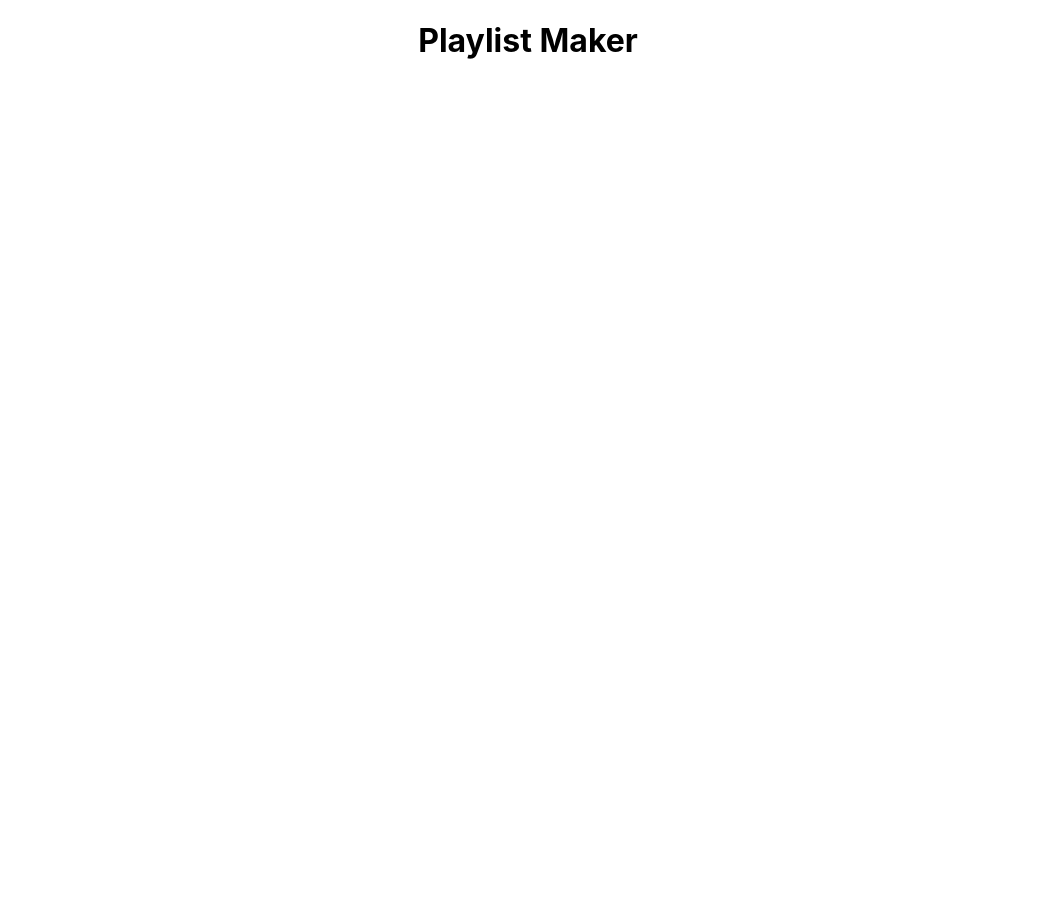
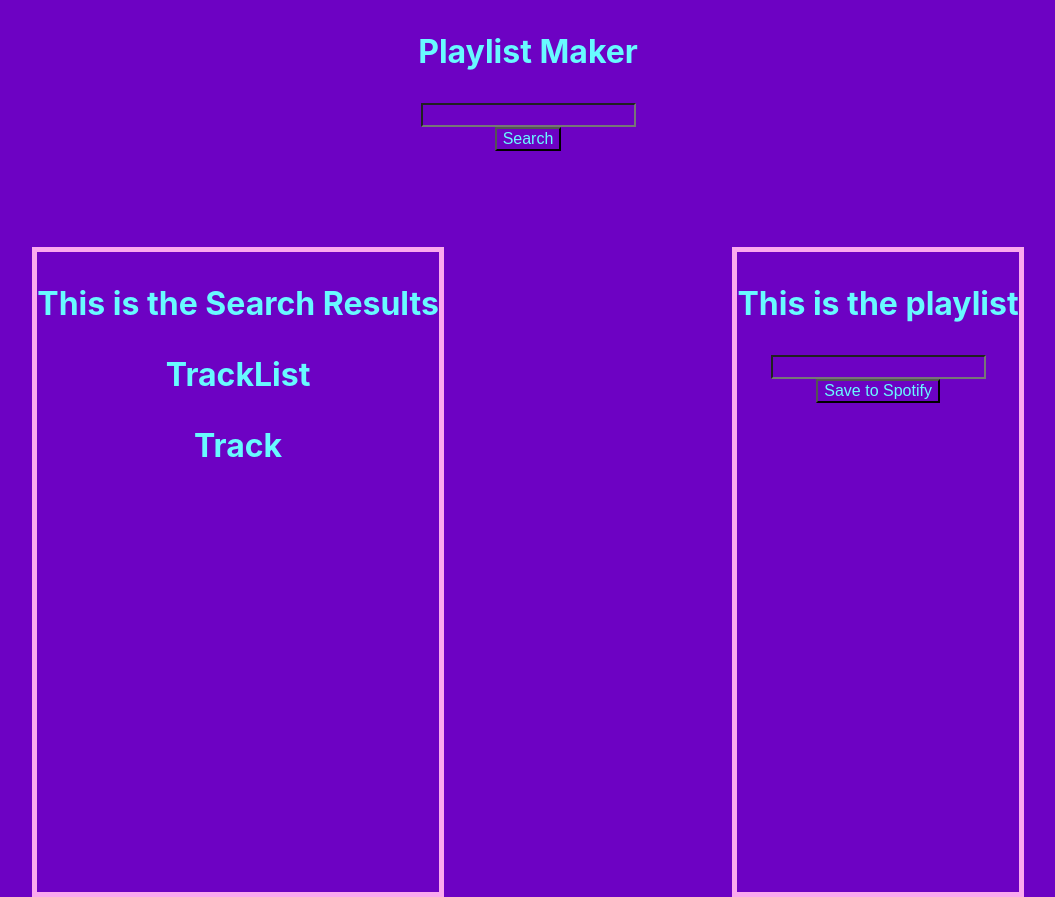
Before and after one commit to BrayanCordero/GrooveGenie, a React (Create React App) app: page / in a window 1280 px wide. Shown: the whole page, without its empty margins (112-1167 px from the left). Before the commit the page ends 800 px from the top, so only its background shows below. Built offline with nearby package versions, Linux system fonts and the light colour scheme.

Commit message:
added basic css, created modules, and connected the components

```diff
--- a/src/App.css
+++ b/src/App.css
@@ -1,38 +1,24 @@
+*{
+  background-color: #6d02c3;
+  color:#68faff;
+  font-size: 1rem;
+}
+
 .App {
   text-align: center;
+  display: flex;
+  flex-direction: column;
+  width: auto;
 }
 
-.App-logo {
-  height: 40vmin;
-  pointer-events: none;
+.App h1{
+  font-size: 2rem;
+  margin: 2rem auto;
 }
 
-@media (prefers-reduced-motion: no-preference) {
-  .App-logo {
-    animation: App-logo-spin infinite 20s linear;
-  }
+#result-playlist-container{
+  margin-top: 6rem;
+  display: flex;
+  flex-direction: row;
+  justify-content: space-around;
 }
-
-.App-header {
-  background-color: #282c34;
-  min-height: 100vh;
-  display: flex;
-  flex-direction: column;
-  align-items: center;
-  justify-content: center;
-  font-size: calc(10px + 2vmin);
-  color: white;
-}
-
-.App-link {
-  color: #61dafb;
-}
-
-@keyframes App-logo-spin {
-  from {
-    transform: rotate(0deg);
-  }
-  to {
-    transform: rotate(360deg);
-  }
-}
--- a/src/App.js
+++ b/src/App.js
@@ -1,9 +1,23 @@
 import './App.css';
+import styles from "./Styles/SearchResults.module.css"
+import React from "react";
+import SearchBar from "./Components/SearchBar";
+import SearchResults from './Components/SearchResults';
+import Playlist from './Components/Playlist';
 
 function App() {
   return (
     <div className="App">
       <h1>Playlist Maker</h1>
+      <SearchBar />
+      <div id="result-playlist-container">
+        <div className={styles.div}>
+          <SearchResults />
+        </div>
+        <div className={styles.div}>
+          <Playlist />
+        </div>
+      </div>
     </div>
   );
 }
--- a/src/Components/Playlist.js
+++ b/src/Components/Playlist.js
@@ -0,0 +1,14 @@
+import React from "react";
+
+function Playlist(){
+    return (
+        <div>
+            <h1>This is the playlist</h1>
+            <input type="text"></input>
+            <br></br>
+            <button>Save to Spotify</button>
+        </div>
+    )
+}
+
+export default Playlist;
--- a/src/Components/SearchBar.js
+++ b/src/Components/SearchBar.js
@@ -0,0 +1,13 @@
+import React from "react";
+
+function SearchBar(){
+    return(
+        <div>
+            <input type="text"></input>
+            <br></br>
+            <button>Search</button>
+        </div>
+    );
+}
+
+export default SearchBar;
--- /dev/null
+++ b/src/Components/SearchResults.js
@@ -0,0 +1,13 @@
+import React from "react";
+import TrackList from "./TrackList"
+
+function SearchResults(){
+    return(
+        <div>
+            <h1>This is the Search Results</h1>
+            <TrackList />
+        </div>
+    )
+}
+
+export default SearchResults;
--- a/src/Components/Track.js
+++ b/src/Components/Track.js
@@ -0,0 +1,11 @@
+import React from "react";
+
+function Track(){
+    return(
+        <div>
+            <h1>Track</h1>
+        </div>
+    )
+}
+
+export default Track;
--- a/src/Components/Tracklist.js
+++ b/src/Components/Tracklist.js
@@ -0,0 +1,13 @@
+import React from "react";
+import Track from "./Track"
+
+function TrackList(){
+    return(
+        <div>
+            <h1>TrackList</h1>
+            <Track />
+        </div>
+    )
+}
+
+export default TrackList;
--- /dev/null
+++ b/src/Styles/SearchResults.module.css
@@ -0,0 +1,7 @@
+
+.div {
+
+    width: auto;
+    height: 40rem;
+    border: 5px solid #fba9ee;
+}
```
Also changed, not shown: src/Components/SeachResults.js (deleted).
